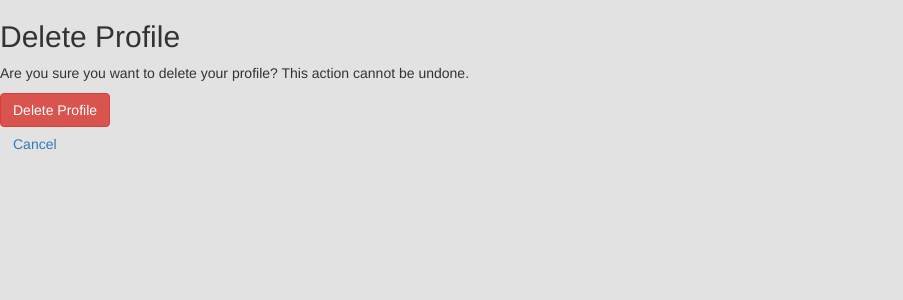
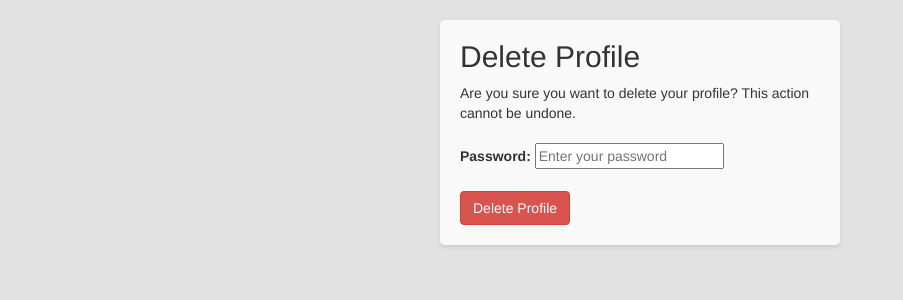
Before and after one commit to sheikhfahadshaon/EMS, a Django app: page /delete_profile/ in a window 1280 px wide. Shown: the part 52-352 px from the top of the page, without its empty margins (0-903 px from the left). Run offline with Django 4.2, Linux system fonts and the light colour scheme; a user stored in the database is signed in; some libraries are stand-ins or nearby versions.

Commit message:
Change Password and Delete Profile Fixed

```diff
--- a/HOME/forms.py
+++ b/HOME/forms.py
@@ -40,9 +40,6 @@ class EventForm(forms.ModelForm):
         'start_time': forms.TimeInput(attrs={'type':'time'})
     }
 
-class ChangePasswordForm(PasswordChangeForm):
-    def __init__(self,user, *args, **kwargs):
-        super().__init__(*args, **kwargs)
-        self.fields['old_password'].widget.attrs['placeholder'] = 'Enter your old password'
-        self.fields['new_password1'].widget.attrs['placeholder'] = 'Enter your new password'
-        self.fields['new_password2'].widget.attrs['placeholder'] = 'Confirm your new password'
+
+class DeleteProfileForm(forms.Form):
+    password = forms.CharField(widget=forms.PasswordInput(attrs={'placeholder': 'Enter your password'}))
--- a/HOME/templates/delete_profile.html
+++ b/HOME/templates/delete_profile.html
@@ -1,13 +1,41 @@
 {% extends 'base.html' %}
 
-{% block title %}Delete Profile{% endblock %}
+{% block title %}Delete Profile{% endblock title %}
+{% block style %}
+    .container {
+        margin: 20px auto;
+        max-width: 400px;
+        padding: 20px;
+        background-color: #f9f9f9;
+        border-radius: 5px;
+        box-shadow: 0 2px 4px rgba(0, 0, 0, 0.1);
+    }
 
+    h2 {
+        margin-top: 0;
+    }
+
+        .delete-profile-form {
+        margin-top: 20px;
+    }
+
+    .delete-profile-form p {
+        margin-bottom: 10px;
+    }
+
+    .delete-profile-form button {
+        margin-top: 10px;
+    }
+
+{% endblock style %}
 {% block body %}
-  <h2>Delete Profile</h2>
-  <p>Are you sure you want to delete your profile? This action cannot be undone.</p>
-  <form method="post">
-    {% csrf_token %}
-    <button type="submit" class="btn btn-danger">Delete Profile</button>
-  </form>
-  <a href="{% url 'view_profile' %}" class="btn btn-secondary">Cancel</a>
+<div class="container">
+    <h2>Delete Profile</h2>
+    <p>Are you sure you want to delete your profile? This action cannot be undone.</p>
+    <form method="POST" class="delete-profile-form">
+        {% csrf_token %}
+        {{ form.as_p }}
+        <button type="submit" class="btn btn-danger">Delete Profile</button>
+    </form>
+</div>
 {% endblock %}
--- a/HOME/views.py
+++ b/HOME/views.py
@@ -1,5 +1,6 @@
 from django.shortcuts import render, redirect, get_object_or_404, reverse
-from django.contrib.auth import login, authenticate, logout
+from django.contrib.auth import login, authenticate, logout,update_session_auth_hash
+from django.contrib.auth.forms import PasswordChangeForm
 from .forms import *
 from django.contrib.auth.decorators import login_required
 from .models import Event
@@ -196,10 +197,24 @@ def edit_profile(request):
 
 @login_required
 def delete_profile(request):
+    user = request.user
+
     if request.method == 'POST':
-        request.user.delete()
-        return redirect('logout')  # Redirect to logout view
-    return render(request, 'delete_profile.html')
+        form = DeleteProfileForm(request.POST)
+        if form.is_valid():
+            password = form.cleaned_data['password']
+            if user.check_password(password):
+                user.delete()
+                messages.success(request, 'Your profile has been deleted.')
+                return redirect('home')
+            else:
+                messages.error(request, 'Invalid password. Profile not deleted.')
+    else:
+        form = DeleteProfileForm()
+
+    context = {'form': form}
+    return render(request, 'delete_profile.html', context)
+
 
 
 @login_required
@@ -219,21 +234,19 @@ def remove_participant(request, event_id, user_id):
 @login_required
 def change_password(request):
     user = request.user
+    if request.method == 'POST':
+        form = PasswordChangeForm(user, request.POST)
+        if form.is_valid():
+            user = form.save()
+            update_session_auth_hash(request, user)  # Update the session auth hash
+            messages.success(request, 'Password changed successfully.')
+            return redirect('change_password')
+    else:
+        form = PasswordChangeForm(user)
 
-    if request.method == 'POST':
-        form = ChangePasswordForm(user, request.POST)
-        if form.is_valid():
-            old_password = form.cleaned_data['old_password']
-            new_password = form.cleaned_data['new_password']
-            if user.check_password(old_password):
-                user.set_password(new_password)
-                user.save()
-                messages.success(request, 'Password changed successfully.')
-                return redirect('change_password')
-            else:
-                messages.error(request, 'Invalid old password.')
-    else:
-        form = ChangePasswordForm(user, request.POST)
+    # Avoid rendering messages on GET requests
+    storage = messages.get_messages(request)
+    storage.used = True
 
     context = {'form': form}
     return render(request, 'change_password.html', context)
```
Also changed, not shown: HOME/templates/change_password.html (line endings or trailing spaces), db.sqlite3.
